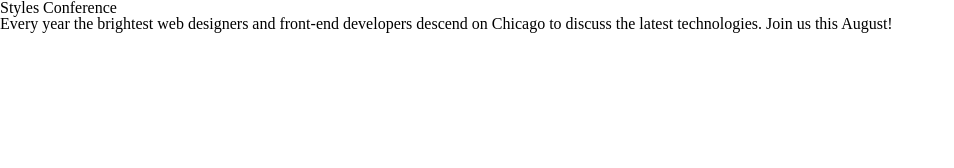
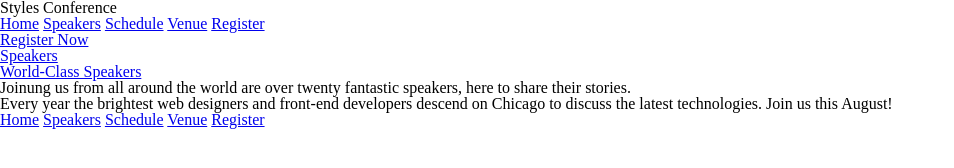
Before and after one commit to whiteChoclate/Styles-Conference, a plain HTML site: page index.html in a window 1280 px wide. Shown: the whole page, without its empty margins (0-954 px from the left). Drawn offline with Linux system fonts and the light colour scheme.

Commit message:
Lesson 2 - Getting to know HTML
HTML:
- <h1> Element noch mal mit Link auf index.html versehen, reduntant
- <nav> Element in <header> und <footer> eingefügt
- im <nav> Links für die anderen Websites erstellt
- <section> Element erstellt, direkt unter dem <header>
--> Intruduction to our Style-Conference-Website
- darin noch mal Teaser für die einzelnen Bereiche erstellt
  (bis jetzt nur einen für "Speakers")
- Abschließend noch alle zusätzlichen Webpages erstellt
- diese im selben Ordner abgespeichert

CSS:
- nichts

```diff
--- a/index.html
+++ b/index.html
@@ -8,7 +8,47 @@
 </head>
 
 <body>
-  <h1>Styles Conference</h1>
-  <p>Every year the brightest web designers and front-end developers descend on Chicago to discuss the latest technologies. Join us this August!</p>
+
+  <header>
+    <h1 href="index.html">Styles Conference</h1>
+
+    <nav>
+      <a href="index.html">Home</a>
+      <a href="speakers.html">Speakers</a>
+      <a href="schedule.html">Schedule</a>
+      <a href="venue.html">Venue</a>
+      <a href="register.html">Register</a>
+    </nav>
+  </header>
+
+  <section>
+
+    <a href="register.html">Register Now</a>
+
+    <section>
+      <a href="speakers.html">
+        <h5>Speakers</h5>
+        <h3>World-Class Speakers</h3>
+      </a>
+      <p>Joinung us from all around the world are over twenty fantastic speakers, here to share their stories.</p>
+    </section>
+
+  </section>
+
+    <p>Every year the brightest web designers and front-end developers descend on   Chicago to discuss the latest technologies. Join us this August!
+    </p>
+
+  <footer>
+
+    <nav>
+      <a href="index.html">Home</a>
+      <a href="speakers.html">Speakers</a>
+      <a href="schedule.html">Schedule</a>
+      <a href="venue.html">Venue</a>
+      <a href="register.html">Register</a>
+    </nav>
+
+  </footer>
+
 </body>
 </html>
```
Also changed, not shown: learned.txt, register.html (added), schedule.html (added), speakers.html (added), venue.html (added).
